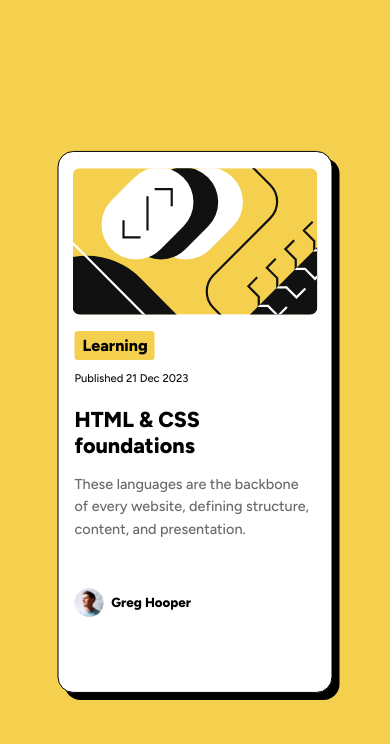
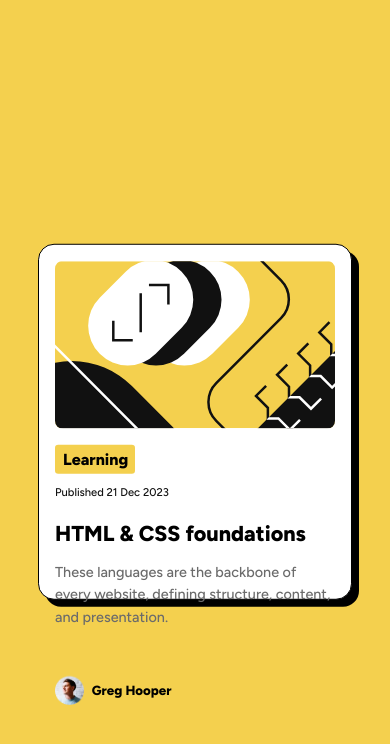
Before and after one commit to jits98/blog-card, a plain HTML site: page index.html in a window 390 px wide. Drawn offline with Linux system fonts and the light colour scheme.

Commit message:
fix responsive design

```diff
--- a/index.html
+++ b/index.html
@@ -1,6 +1,7 @@
 <!DOCTYPE html>
 <html>
   <head>
+    <meta name="viewport" content="width=device-width, initial-scale=1.0" />
     <title>Blog Card</title>
     <link rel="icon" href="assets/favicon-32x32.png" />
     <link rel="stylesheet" href="style.css" />
--- a/style.css
+++ b/style.css
@@ -86,51 +86,51 @@ body {
   width: 1.8rem;
 }
 
-@media screen and (max-width: 1100px) {
+@media screen and (min-width: 900px) and (max-width: 1100px) {
   .main-container {
     width: 28%;
-    height: 60%;
+    height: 42%;
   }
   .paragraph {
     margin-bottom: 1rem;
   }
 }
 
-@media screen and (max-width: 900px) {
+@media screen and (min-width: 800px) and (max-width: 900px) {
   .main-container {
     width: 34%;
-    height: 60%;
+    height: 42%;
   }
   .paragraph {
     margin-bottom: 1.4rem;
   }
 }
 
-@media screen and (max-width: 800px) {
+@media screen and (min-width: 720px) and (max-width: 800px) {
   .main-container {
     width: 42%;
-    height: 62%;
+    height: 42%;
   }
 }
 
-@media screen and (max-width: 720px) {
+@media screen and (min-width: 640px) and (max-width: 720px) {
   .main-container {
     width: 48%;
-    height: 62%;
+    height: 42%;
   }
 }
 
-@media screen and (max-width: 640px) {
+@media screen and (min-width: 480px) and (max-width: 640px) {
   .main-container {
     width: 58%;
-    height: 64%;
+    height: 42%;
   }
 }
 
 @media screen and (max-width: 480px) {
   .main-container {
-    width: 70%;
-    height: 64%;
+    width: 80%;
+    height: 42%;
   }
   .paragraph {
     margin-bottom: 2rem;
```
